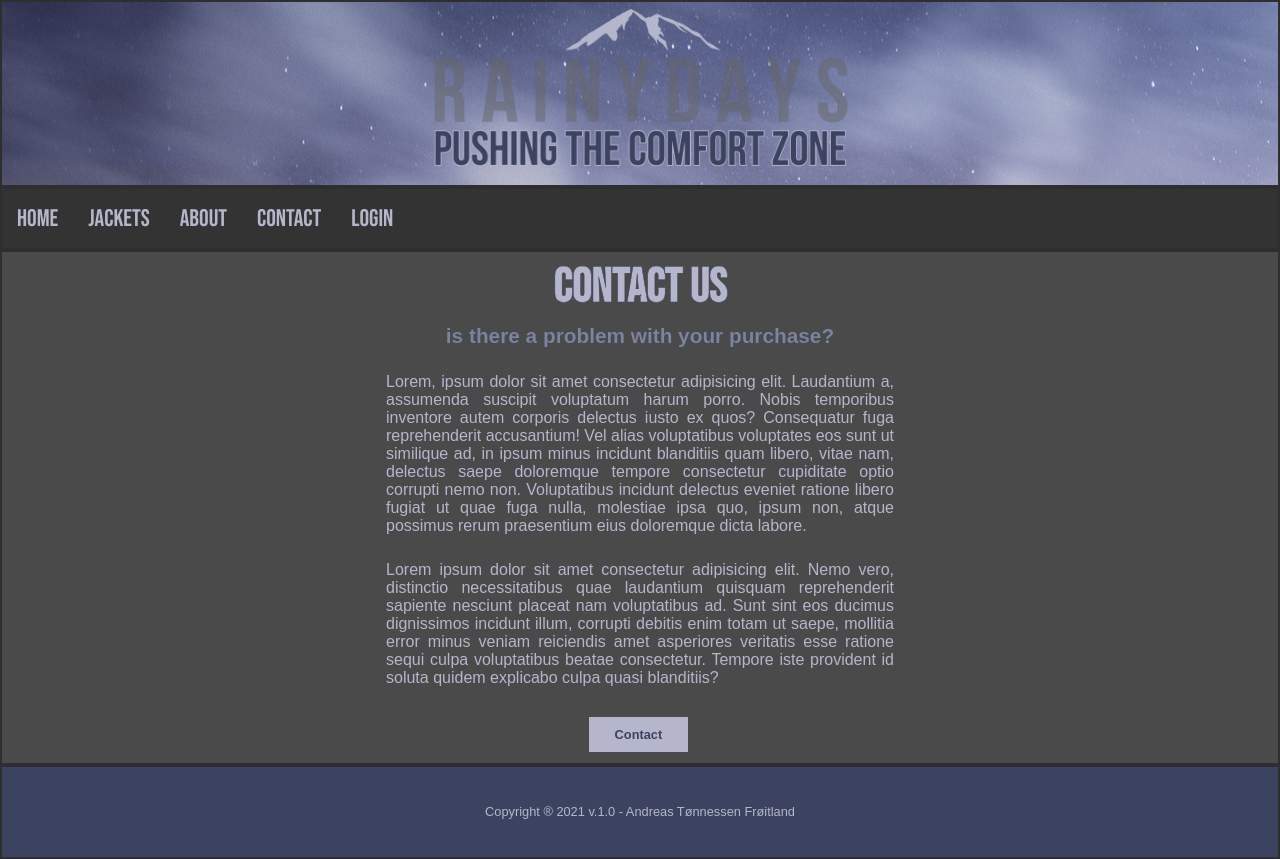
After one commit to Relouding/for-testing, a PHP site: page /contact.html in a window 1280 px wide. The commit adds this page. Run offline with PHP 8.4, Linux system fonts and the light colour scheme.

Commit message:
Add files via upload

```diff
--- /dev/null
+++ b/contact.html
@@ -0,0 +1,52 @@
+<!DOCTYPE html>
+<html lang="en">
+<head>
+  <meta name="Contact" content="Contact information for Rainydays">
+  <link rel="stylesheet" type="text/css" href="./styles/style.css">
+  <title>Contact</title>
+</head>
+<body>
+
+
+
+<header>
+  <img src="images/headerimage.png">
+</header>
+
+<section>
+  <nav>
+    <ul>
+      <li><a href="index.html">HOME</a></li>
+      <li><a href="jackets.html">JACKETS</a></li>
+      <li><a href="about.html">ABOUT</a></li>
+      <li><a href="contact.html">CONTACT</a></li>
+      <li><a href="login.html">LOGIN</a></li>
+    </ul>
+  </nav>
+</section>
+
+<section>
+  <content>
+    <h1>CONTACT US</h1>
+    <h2>is there a problem with your purchase?</h2>
+    <p>Lorem, ipsum dolor sit amet consectetur adipisicing elit. Laudantium a, assumenda suscipit voluptatum
+      harum porro. Nobis temporibus inventore autem corporis delectus iusto ex quos? Consequatur fuga reprehenderit
+      accusantium! Vel alias voluptatibus voluptates eos sunt ut similique ad, in ipsum minus incidunt blanditiis
+      quam libero, vitae nam, delectus saepe doloremque tempore consectetur cupiditate optio corrupti nemo non.
+      Voluptatibus incidunt delectus eveniet ratione libero fugiat ut quae fuga nulla, molestiae ipsa quo, ipsum
+      non, atque possimus rerum praesentium eius doloremque dicta labore.</p>
+    <p>Lorem ipsum dolor sit amet consectetur adipisicing elit. Nemo vero, distinctio necessitatibus quae laudantium
+      quisquam reprehenderit sapiente nesciunt placeat nam voluptatibus ad. Sunt sint eos ducimus dignissimos incidunt
+      illum, corrupti debitis enim totam ut saepe, mollitia error minus veniam reiciendis amet asperiores veritatis esse
+      ratione sequi culpa voluptatibus beatae consectetur. Tempore iste provident id soluta quidem explicabo culpa quasi
+      blanditiis?</p>
+    <button class="button-a">Contact</button>
+  </content>
+</section>
+
+<footer>
+  <div id="pf">Copyright ® 2021 v.1.0 - Andreas Tønnessen Frøitland</div>
+</footer>
+
+</body>
+</html>
--- a/styles/style.css
+++ b/styles/style.css
@@ -1,5 +1,6 @@
     body {
       background-color: #000;
+      background-image: url("../images/background.jpg");
       margin: .0%;
     }
 
@@ -17,14 +18,27 @@
       border-color: #2E2E2E;
     }
 
-    /* Container for sections */
+    img {
+      width: 35%;
+      height: auto;
+    }
+
+    /* Responsive layout for mobile - img */
+    @media (max-device-width: 640px) {
+      img {
+        width: 100%;
+        height: auto;
+      }
+    }
+
+    /* Section */
     section {
       display: -webkit-flex;
       display: flex;
     }
 
     /* Responsive layout for mobile - section */
-    @media (max-device-width: 600px) {
+    @media (max-device-width: 640px) {
       section {
         -webkit-flex-direction: column;
         flex-direction: column;
@@ -43,7 +57,7 @@
     }
 
     /* Responsive layout for mobile - h1 */
-    @media (max-device-width: 600px) {
+    @media (max-device-width: 640px) {
         h1 {
           font-size: 350%;
         }
@@ -61,9 +75,9 @@
     }
 
     /* Responsive layout for mobile - h2 */
-    @media (max-device-width: 600px) {
+    @media (max-device-width: 640px) {
         h2 {
-          font-size: 120%;
+          font-size: 105%;
         }
     }
 
@@ -74,6 +88,34 @@
       text-align: justify;
 
       margin: 5% .0% 5%;
+    }
+
+    /* Responsive layout for mobile - p */
+    @media (max-device-width: 640px) {
+      p {
+        font-size: 90%;
+      }
+    }
+
+    /* Buttons */
+    .button-a {
+      background-color: #B5B6CB;
+      display: inline-block;
+      border: none;
+      padding: 2% 5%;
+      margin: 1% 40% 2%;
+      text-align: center;
+      text-decoration: none;
+      font-weight: bold;
+      font-size: 80%;
+      color: #3C4360;
+      cursor: pointer;
+      transition-duration: 0.4s;
+    }
+
+    .button-a:hover {
+      background-color: #3C4360;
+      color: #B5B6CB;
     }
 
     /* Navigation */
@@ -122,11 +164,33 @@
       font-size: 150%;
     }
 
+    /* Responsive layout for mobile - li a */
+    @media (max-device-width: 640px) {
+      li a {
+        font-size: 180%;
+      }
+    }
+
     /* Ordered list - link - hover */
     li a:hover {
       background-color: #222;
       transition: transform .3s;
       transform: scale(1.03);
+    }
+
+    /* login form */
+    input[type=text] {
+      width: 100%;
+      padding: 1% 1%;
+      margin: .5% 0% 3%;
+      box-sizing: border-box;
+    }
+
+    form {
+      font-family: arial;
+      font-size: 90%;
+      font-weight: bold;
+      color: #B5B6CB;
     }
 
 
@@ -150,14 +214,14 @@
     }
 
     /* Responsive layout for desktop - content */
-    @media (min-device-width: 600px) {
+    @media (min-device-width: 640px) {
         content {
           padding-left: 30%;
           padding-right: 30%;
         }
     }
 
-    /* Style the footer */
+    /* Footer */
     footer {
       background-color: #3C4360;
       padding: 2%;
```
Also changed, not shown: about.html (added, +55 -0 lines), index.html (+6 -6 lines), jackets.html (added, +39 -0 lines), login.html (added, +55 -0 lines), images/background.jpg (added).
